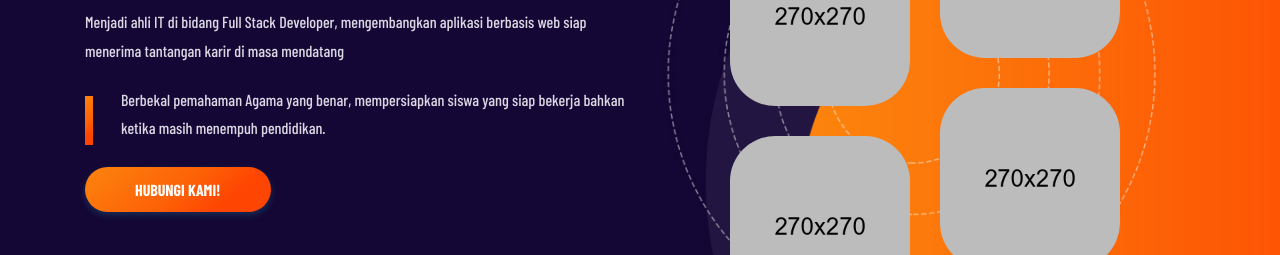
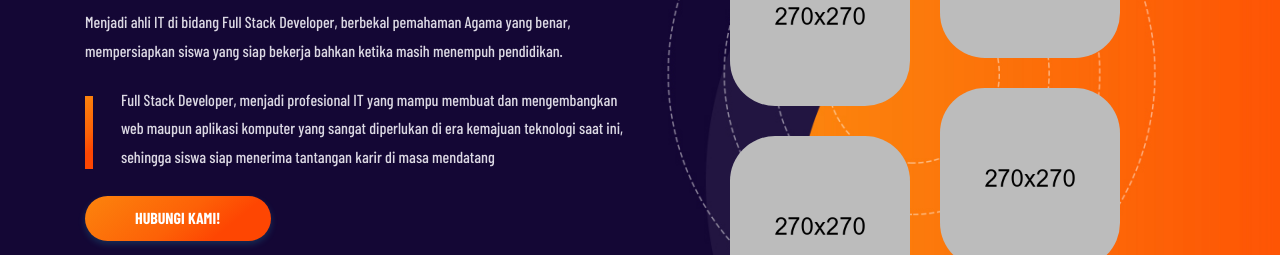
Before and after one commit to hermanjaro/syatibi.github.io, a plain HTML site: page about.html in a window 1280 px wide. Shown: the part 375-630 px from the top of the page. Drawn offline with nearby package versions, Linux system fonts and the light colour scheme; files whose address does not match are found by name; a web font is replaced by a local one.

Commit message:
edit about dan kontak

```diff
--- a/about.html
+++ b/about.html
@@ -42,7 +42,7 @@
 				<nav class="navbar navbar-expand-lg">
 					<a class="navbar-brand" href="#">
 						<img src="img/logo-icon.png" alt="">
-						<h3>Crad.</h3>
+						<h3>Asy Syaatibi</h3>
 					</a>
 					<button class="navbar-toggler" type="button" data-toggle="collapse" data-target="#navbarSupportedContent" aria-controls="navbarSupportedContent" aria-expanded="false" aria-label="Toggle navigation">
 						<span class="icofont icofont-navigation-menu"></span>
@@ -85,9 +85,9 @@
 						</div>
 
 						<div class="content-text">
-							<p class="about-first-pera">Menjadi ahli IT di bidang Full Stack Developer, mengembangkan aplikasi berbasis web siap menerima tantangan karir di masa mendatang</p>
+							<p class="about-first-pera">Menjadi ahli IT di bidang Full Stack Developer, berbekal pemahaman Agama yang benar, mempersiapkan siswa yang siap bekerja bahkan ketika masih menempuh pendidikan.</p>
 
-							<p class="about-second-pera">Berbekal pemahaman Agama yang benar, mempersiapkan siswa yang siap bekerja bahkan ketika masih menempuh pendidikan.</p>
+							<p class="about-second-pera">Full Stack Developer, menjadi profesional IT yang mampu membuat dan mengembangkan web maupun aplikasi komputer yang sangat diperlukan di era kemajuan teknologi saat ini, sehingga siswa siap menerima tantangan karir di masa mendatang</p>
 
 							<a href="contact.html" class="btn btn-orange btn-round mt-4"> Hubungi Kami!</a>
 						</div>
```
Also changed, not shown: contact.html (+2 -2 lines).
